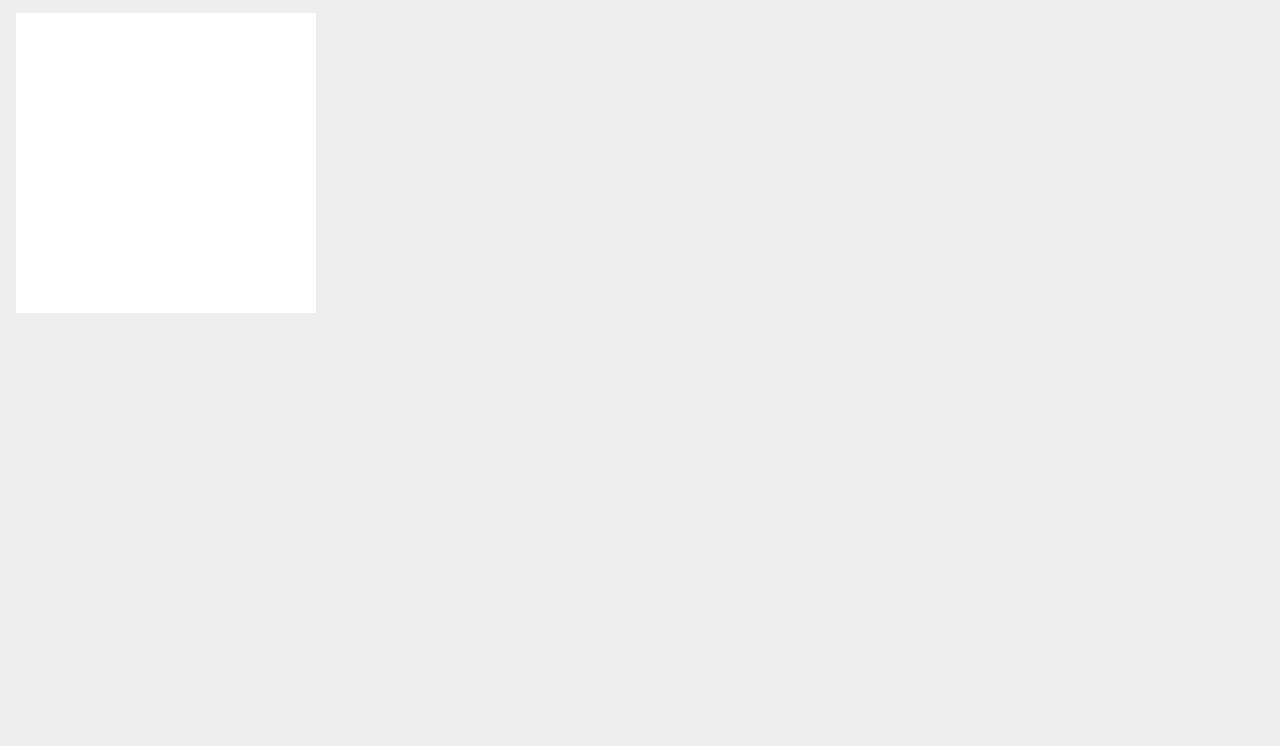
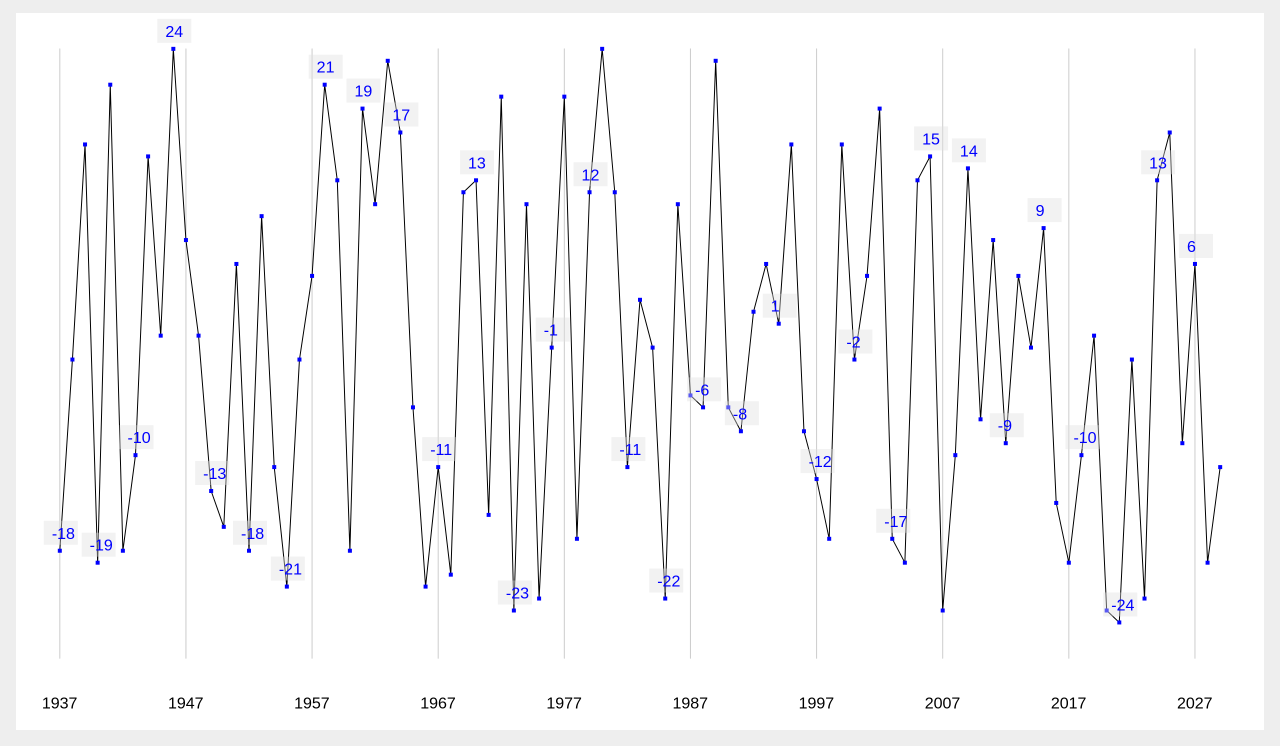
Before and after one commit to sinyakov/weather-stat, a plain HTML site: page index.html in a window 1280 px wide. Shown: the part 54-800 px from the top of the page. Drawn offline with nearby package versions, Linux system fonts and the light colour scheme.

Commit message:
add graph render

```diff
--- a/index.html
+++ b/index.html
@@ -36,6 +36,8 @@
     </header>
     <canvas class="canvas" id="graph" width="300" height="300"></canvas>
   </div>
+
+  <script src="index.js"></script>
 </body>
 
 </html>
--- /dev/null
+++ b/index.js
@@ -0,0 +1,97 @@
+function drawGraph(canvasSize, ctx, data, startYear) {
+  ctx.fillStyle = '#000';
+  ctx.strokeStyle = '#000';
+  ctx.lineJoin = 'round';
+  ctx.lineCap = 'round';
+
+  // Считаем координаты точек
+  const points = [];
+
+  const dx = canvasSize.width * 0.95 / (data.length + 1);
+  const maxValue = Math.max(...data); // ---> 0
+  const minValue = Math.min(...data); // ---> canvasSize.height
+
+  for (let i = 0; i < data.length; i++) {
+    const x = dx * (i + 1) + canvasSize.width * 0.025;
+    const y =
+      canvasSize.height * 0.85 -
+      (data[i] - minValue) / (maxValue - minValue) * canvasSize.height * 0.8;
+    points.push({ x, y });
+  }
+
+  // Подписываем годы
+  const yearStringWidth = 45;
+  const yearCaptionWidth = canvasSize.width / (yearStringWidth * 3);
+  const yearGap = Math.floor(data.length / yearCaptionWidth) || 1;
+
+  for (let i = 0; i < data.length; i += yearGap) {
+    ctx.fillStyle = '#000';
+    ctx.strokeStyle = '#ccc';
+    ctx.lineWidth = 1;
+    ctx.font = '16px Arial';
+    ctx.beginPath();
+    ctx.moveTo(points[i].x, canvasSize.height * 0.05);
+    ctx.lineTo(points[i].x, canvasSize.height * 0.9);
+    ctx.stroke();
+
+    ctx.fillText(startYear + i, points[i].x - 18, canvasSize.height * 0.97);
+  }
+
+  // Соединяем точки линиями
+  ctx.strokeStyle = '#000';
+
+  ctx.beginPath();
+  ctx.moveTo(points[0].x, points[0].y);
+
+  for (let i = 1; i < points.length; i++) {
+    ctx.lineTo(points[i].x, points[i].y);
+  }
+
+  ctx.stroke();
+
+  // Отмечаем точки и подписываем значения через каждые captionGap лет
+  const captionGap = Math.ceil(data.length / 40);
+
+  for (let i = 0; i < data.length; i++) {
+    ctx.fillStyle = '#00F';
+    ctx.fillRect(points[i].x - 2, points[i].y - 2, 4, 4);
+    if (i % captionGap === 0) {
+      ctx.font = '16px Arial';
+      ctx.fillStyle = 'rgba(222, 222, 222, 0.4)';
+      ctx.fillRect(points[i].x - 16, points[i].y - 30, 34, 24);
+      ctx.fillStyle = '#00F';
+      ctx.fillText(data[i], points[i].x - 8, points[i].y - 12);
+    }
+  }
+}
+
+function renderCanvas(header, canvas, data, startYear) {
+  const scale = 2;
+  const MAX_HEIGHT = 800;
+  const BOTTOM_PADDING = 16;
+  const canvasSize = {
+    width: header.offsetWidth,
+    height: Math.min(
+      window.innerHeight - header.offsetHeight - BOTTOM_PADDING,
+      MAX_HEIGHT
+    )
+  };
+  const ctx = canvas.getContext('2d');
+
+  canvas.width = canvasSize.width * scale;
+  canvas.height = canvasSize.height * scale;
+  canvas.style.width = `${canvasSize.width}px`;
+  canvas.style.height = `${canvasSize.height}px`;
+  ctx.scale(scale, scale);
+
+  drawGraph(canvasSize, ctx, data, startYear);
+}
+
+const header = document.getElementById('header');
+const canvas = document.getElementById('graph');
+const startYear = 1937;
+const data = Array.from({ length: ~~(Math.random() * 100) }).map(
+  () => ~~(Math.random() * 50 - 25)
+);
+
+renderCanvas(header, canvas, data, startYear);
```
